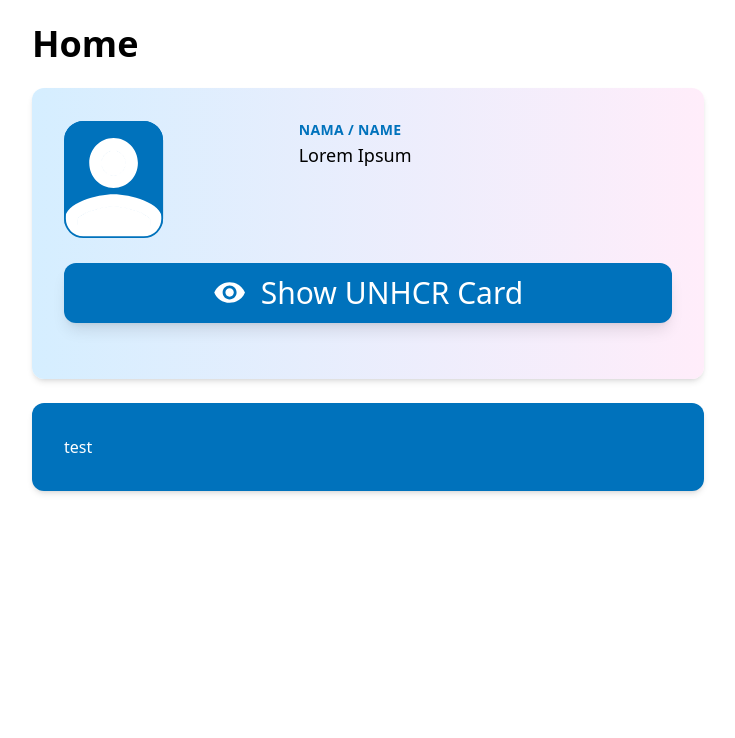
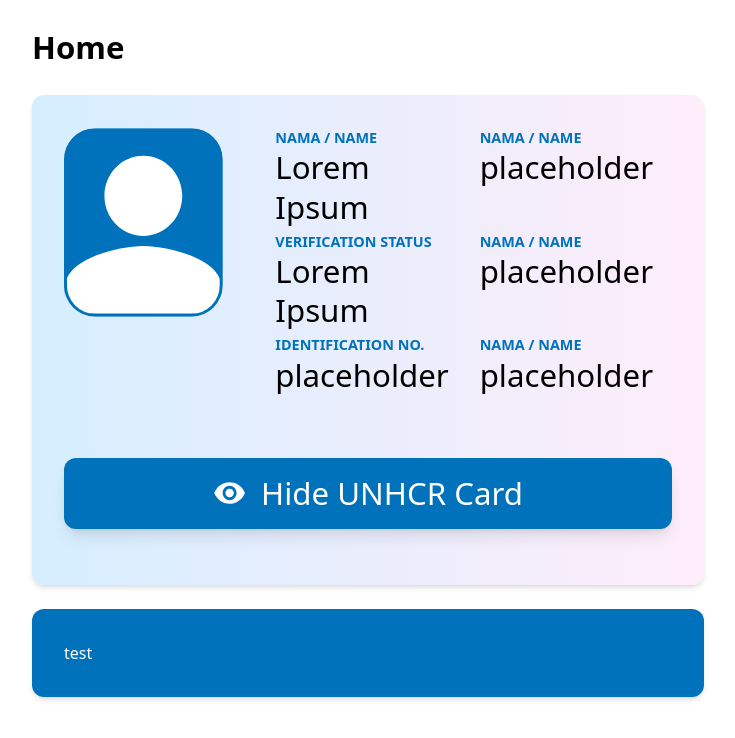
Before and after one commit to Service-Design-Studio/1d-final-project-summer-2024-SDS-2024-Team-14, a Next.js app: page / in a window 1280 px wide. Shown: the top 738 px of the page, without its empty margins (272-1007 px from the left). Built offline with nearby package versions, Linux system fonts and the light colour scheme.

Commit message:
adjusted state hook

```diff
--- a/src/pages/homepage/id_card.jsx
+++ b/src/pages/homepage/id_card.jsx
@@ -17,7 +17,7 @@ export default function IdCard() {
                     <ProfilePic />
                     <PersonalInfo />
                 </div>
-                <ShowBtn isOpen={isOpen} onClick={onClick} />
+                <ShowBtn isOpen={isOpen} onClick={onClick} hoverIcon={isOpen ? "/images/close_eye_blue.svg" : "/images/open_eye_blue.svg"} text={(isOpen ? "Show" : "Hide") + " UNHCR Card"} icon={isOpen ? "/images/close_eye.svg" : "/images/open_eye.svg"} />
             </div>
             <div className="min-w-full text-darkblue" style={isOpen ? { visibility: "visible", height: "fit-content" } : { visibility: "hidden", height: "0" }}>
                 <span className="btn-text my-4">Scan For Documents</span>
--- /dev/null
+++ b/src/pages/homepage/id_card/info_field.jsx
@@ -0,0 +1,6 @@
+export default function Field(props) {
+    return (<div>
+        <div className="title-text">{props.title}</div>
+        <h1 className="content-text">{props.content}</h1>
+    </div>)
+}
--- a/src/pages/homepage/id_card/personal_info.jsx
+++ b/src/pages/homepage/id_card/personal_info.jsx
@@ -1,9 +1,14 @@
+import Field from "./info_field"
 export default function PersonalInfo() {
     return (
         <div>
-            <div className="px-8">
-                <div className="uppercase tracking-wide text-sm text-darkblue font-semibold">Nama / Name</div>
-                <h1 className="block mt-1 text-lg leading-tight font-medium text-black">Lorem Ipsum</h1>
+            <div className="grid grid-cols-2 grid-rows-3 gap-y-1 gap-x-3 ml-3">
+                <Field title={"Nama / Name"} content={"Lorem Ipsum"} />
+                <Field title={"NAMA / NAME"} content={"placeholder"} />
+                <Field title={"verification Status"} content={"Lorem Ipsum"} />
+                <Field title={"NAMA / NAME"} content={"placeholder"} />
+                <Field title={"Identification No."} content={"placeholder"} />
+                <Field title={"NAMA / NAME"} content={"placeholder"} />
             </div>
         </div>
     )
--- a/src/pages/homepage/id_card/profile_pic.jsx
+++ b/src/pages/homepage/id_card/profile_pic.jsx
@@ -2,7 +2,7 @@ import Image from 'next/image'
 export default function ProfilePic() {
     return (
         <div className="profile-image">
-            <Image src="/images/Profile_pic_grp.svg" className='' width={100} height={160} alt="Profile photo"/>
+            <Image src="/images/Profile_pic_grp.svg" className='' width={160} height={160} alt="Profile photo"/>
         </div>
     )
 }
--- a/src/pages/homepage/id_card/show_more_btn.jsx
+++ b/src/pages/homepage/id_card/show_more_btn.jsx
@@ -8,8 +8,8 @@ export default function ShowBtn(props) {
     return (
         <div className="my-6">
             <button className="btn-darkblue" onClick={props.onClick} onMouseEnter={onMouseEnter} onMouseLeave={onMouseLeave}>
-                {isHovering ? <Image className="fill-current icon" width={120} height={0} src={props.isOpen ? "/images/close_eye_blue.svg" : "/images/open_eye_blue.svg"} alt="eye open icon" /> : <Image className="fill-current icon" width={120} height={0} src={props.isOpen ? "/images/close_eye.svg" : "/images/open_eye.svg"} alt="eye open icon" />}
-                <span className="btn-text">{props.isOpen ? "Hide" : "Show"} UNHCR Card</span>
+                {isHovering ? <Image className="fill-current icon" width={120} height={0} src={props.hoverIcon} alt="eye open icon" /> : <Image className="fill-current icon" width={120} height={0} src={props.icon} alt="eye open icon" />}
+                <span className="btn-text">{props.text}</span>
             </button>
         </div>
     )
--- a/src/styles/globals.css
+++ b/src/styles/globals.css
@@ -32,6 +32,38 @@ body {
   h2 {
     @apply text-xl;
   }
+  @screen xxs {
+    .title-text {
+      @apply text-md;
+    }
+    .content-text {
+      @apply text-mdd;
+    }
+  }
+  @screen xs {
+    .title-text {
+      @apply text-mdd;
+    }
+    .content-text {
+      @apply text-lg;
+    }
+  }
+  @screen sm {
+    .title-text {
+      @apply text-mdd;
+    }
+    .content-text {
+      @apply text-xl;
+    }
+  }
+  @screen md {
+    .title-text {
+      @apply text-2mdd;
+    }
+    .content-text {
+      @apply text-3xl;
+    }
+  }
 }
 
 @layer components {
@@ -43,13 +75,13 @@ body {
     @apply px-2 my-auto max-w-12 max-h-12;
   }
   .id-card {
-    @apply max-w-lg card-width mb-6 p-8 rounded-xl shadow-md overflow-hidden md:max-w-2xl bg-gradient-to-r from-lightblue to-lightpink transition-all-500;
+    @apply max-w-lg card-width mb-6 sm:p-8 xxs:p-3 rounded-xl shadow-md overflow-hidden md:max-w-2xl bg-gradient-to-r from-lightblue to-lightpink transition-all-500;
   }
   .feature-card {
     @apply max-w-lg card-width p-8 rounded-xl shadow-md overflow-hidden md:max-w-2xl bg-darkblue  text-white transition-all-500;
   }
   .profile-image {
-    @apply w-2/6 h-auto;
+    @apply w-1/3 h-auto;
   }
 }
 
@@ -66,17 +98,23 @@ body {
   .hover-color {
     @apply bg-white fill-darkblue text-darkblue;
   }
-  .header-text{
-    @apply block text-4xl text-nowrap overflow-ellipsis font-bold align-middle text-left
+  .header-text {
+    @apply block text-3xl text-nowrap overflow-ellipsis font-bold align-middle text-left;
   }
   .btn-text {
     @apply block md:text-3xl sm:text-xl text-nowrap my-auto mx-2 font-medium text-center align-middle justify-center;
   }
-  .card-width{
+  .title-text {
+    @apply uppercase tracking-normal overflow-ellipsis text-darkblue font-semibold;
+  }
+  .content-text {
+    @apply block leading-tight font-medium text-default;
+  }
+  .card-width {
     @apply w-full;
   }
 }
-  /* .open-card {
+/* .open-card {
     @apply  visible;
   }
   .hide-card {
--- a/tailwind.config.js
+++ b/tailwind.config.js
@@ -12,6 +12,15 @@ module.exports = {
     extend: {
       transitionProperty: {
         'height': 'height'
+      },
+      screens: {
+        'xxs': '0px',
+        'xs': '400px',
+        'sm': '640px',
+        'md': '768px',
+        'lg': '1024px',
+        'xl': '1280px',
+        '2xl': '1536px',
       }
     },
     textColor: {
@@ -26,6 +35,20 @@ module.exports = {
       'lightblue': '#D5EEFF',
       'lightpink': '#FFEDFA',
     },
+    fontSize: {
+      'xs': '0.1rem',
+      'sm': '0.4rem',
+      'md': '0.6rem',
+      'mdd': '0.8rem',
+      '2mdd': '0.9rem',
+      'base': '1rem',
+      'lg': '1.2rem',
+      'xl': '1.25rem',
+      '2xl': '1.563rem',
+      '3xl': '1.953rem',
+      '4xl': '2.441rem',
+      '5xl': '3.052rem',
+    },
   },
   plugins: [],
 }
```
